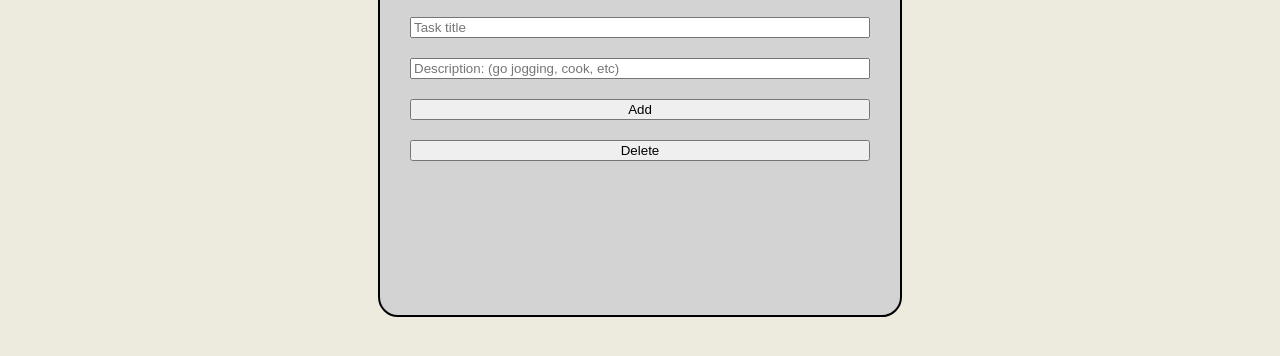
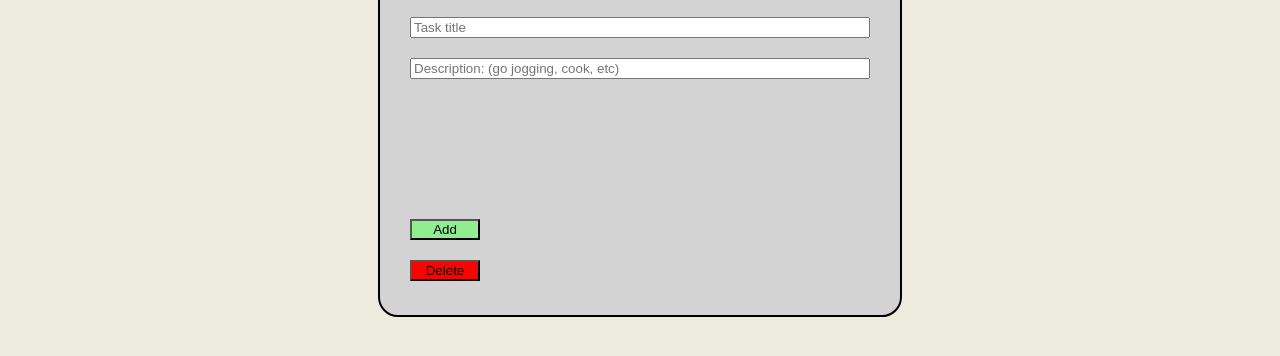
Before and after one commit to tSwizzz/Todo-List-TOP, a website built with webpack: page dist/index.html in a window 1280 px wide. Both pictures are taken after a click on the element 240 px from the left and 206 px from the top of the page. Shown: the part 270-626 px from the top of the page. Built offline with nearby package versions, Linux system fonts and the light colour scheme.

Commit message:
some more styling added to modal

```diff
--- a/src/styles.css
+++ b/src/styles.css
@@ -81,3 +81,13 @@ body {
     flex-direction: column;
     gap:20px
 }
+
+.addTaskButton {
+    margin-top: 120px;
+    width:70px;
+    background-color: lightgreen;
+}
+.delTaskButton {
+    width: 70px;
+    background-color: red;
+}
```
